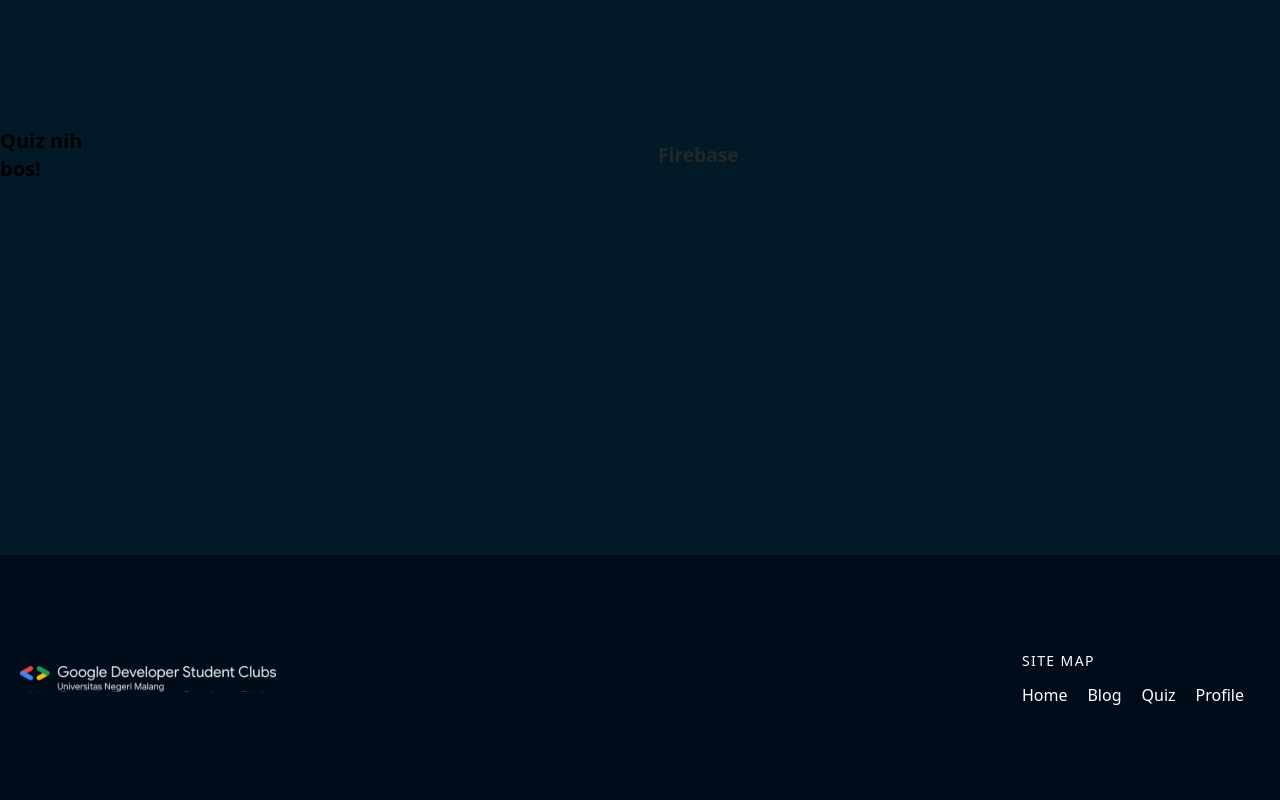
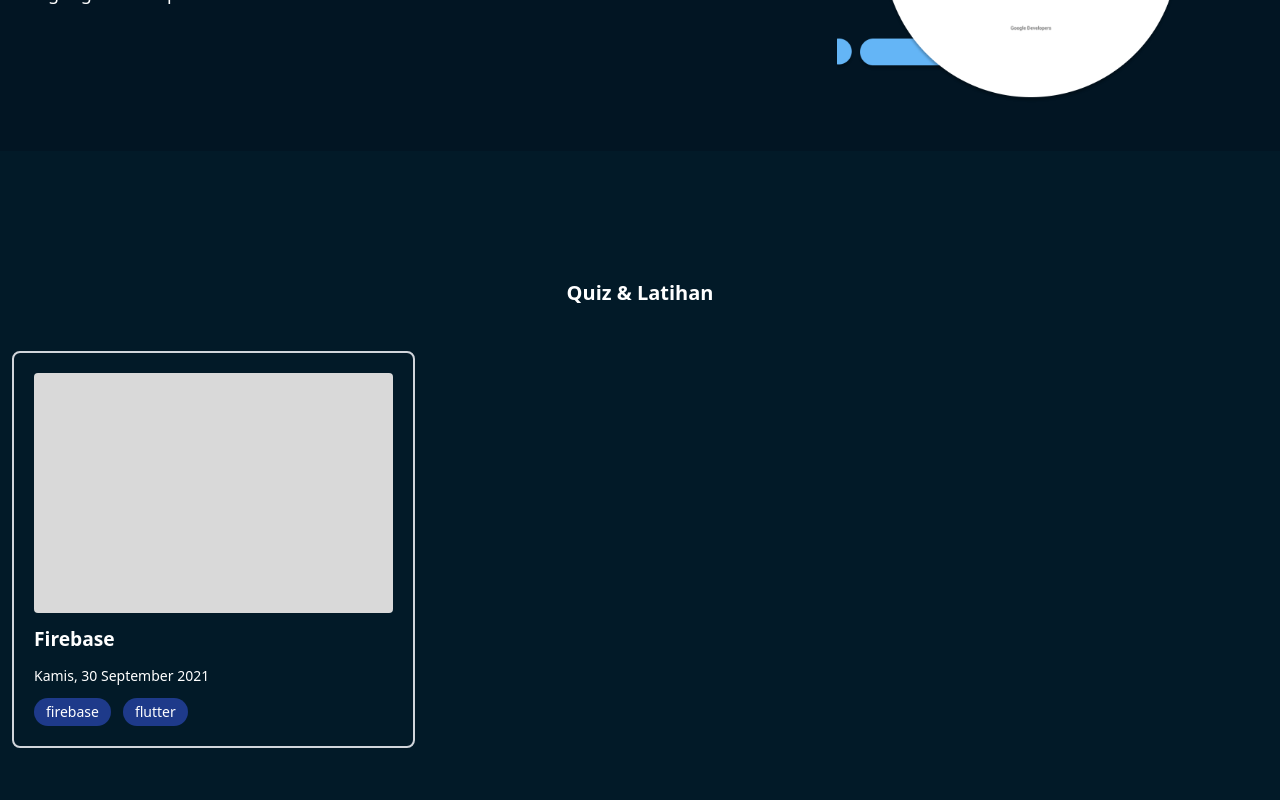
Before and after one commit to gdsc-um/homesite, a Next.js app: page /quiz in a window 1280 px wide. Shown: the part 320-1120 px from the top of the page. Built offline with nearby package versions, Linux system fonts and the light colour scheme.

Commit message:
feat: split componentent and rendering to blog and quiz pages

```diff
--- /dev/null
+++ b/src/components/ArticleCard.jsx
@@ -0,0 +1,37 @@
+import Link from "next/link";
+// PLEASE NOTE: This component applies to the blog and the quiz page
+
+export default function ArticleCard({ slug, frontmatter }) {
+  return (
+    <Link href={`/blog/${slug}`} className="lg:w-1/3 sm:w-1/2 w-full p-3">
+      <div className="relative h-full rounded-lg border-2 border-gray-300 flex flex-col gap-3 overflow-hidden p-5 text-white">
+        <div className="w-full h-60 bg-[#D9D9D9] rounded"></div>
+        <h2 className="text-[1.5vw] font-semibold">{frontmatter.title}</h2>
+        {/* pull data from date frontmatter and convert it to indonesian locale */}
+        <h4 className="text-sm">
+          {new Date(frontmatter.date).toLocaleDateString("id-ID", {
+            weekday: "long",
+            year: "numeric",
+            month: "long",
+            day: "numeric",
+          })}
+        </h4>
+        {/* check when the except is not present, if present show it and slice up to 100 character */}
+        {frontmatter.excerpt && (
+          <p className="text-sm">{frontmatter.excerpt.slice(0, 100)}...</p>
+        )}
+        <div className="flex flex-wrap gap-3">
+          {/* show the tags from the tags array, show max 3 tags */}
+          {frontmatter.tags.slice(0, 3).map((tag) => (
+            <span
+              key={tag}
+              className="text-sm bg-blue-900 rounded-full px-3 py-1"
+            >
+              {tag}
+            </span>
+          ))}
+        </div>
+      </div>
+    </Link>
+  );
+}
--- a/src/pages/blog/index.jsx
+++ b/src/pages/blog/index.jsx
@@ -1,7 +1,7 @@
+import ArticleCard from "@/components/ArticleCard";
 import HeroBlog from "@/components/HeroBlog";
 import fs from "fs";
 import matter from "gray-matter";
-import Link from "next/link";
 
 export async function getStaticProps() {
   const files = fs.readdirSync("posts");
@@ -31,34 +31,7 @@
         <h1 className="text-xl font-bold text-white">Postingan Terbaru</h1>
         <div className="w-full mx-auto container flex flex-wrap">
           {posts.map(({ slug, frontmatter }) => (
-            <Link
-              href={`/blog/${slug}`}
-              key={slug}
-              className="lg:w-1/3 sm:w-1/2 w-full p-3"
-            >
-              <div className="relative h-full rounded-lg border-2 border-gray-300 flex flex-col gap-3 overflow-hidden p-5 text-white">
-                <div className="w-full h-60 bg-[#D9D9D9] rounded"></div>
-                <h2 className="text-[1.5vw] font-semibold">
-                  {frontmatter.title}
-                </h2>
-                <h4>3 Juni 2023</h4>
-                <p>
-                  sinopsis dari artikel ini , tujuan , atau apalah itu pokok
-                  agak panjang atau waktu input diberi input sinopsis, taruh
-                  sini
-                </p>
-                <div className="flex flex-wrap gap-3">
-                  <div className="px-3 py-1 rounded border-2 border-gray-300">
-                    {" "}
-                    Kategori 1
-                  </div>
-                  <div className="px-3 py-1 rounded border-2 border-gray-300">
-                    {" "}
-                    Kategori 2
-                  </div>
-                </div>
-              </div>
-            </Link>
+            <ArticleCard slug={slug} frontmatter={frontmatter} key={slug} />
           ))}
         </div>
       </div>
--- a/src/pages/quiz/index.jsx
+++ b/src/pages/quiz/index.jsx
@@ -1,5 +1,6 @@
+import ArticleCard from "@/components/ArticleCard";
+import HeroBlog from "@/components/HeroBlog";
 import fs from "fs";
-import Link from "next/link";
 
 export async function getStaticProps() {
   const files = fs.readdirSync("quizzes");
@@ -23,16 +24,16 @@
 
 export default function Quiz({ quizzes }) {
   return (
-    <div className="w-full min-h-screen mx-auto container flex justify-center items-center">
-      <h1 className="text-xl font-bold">Quiz nih bos!</h1>
-      <div className="w-full min-h-screen mx-auto container flex justify-center items-center flex-col">
-        {quizzes.map(({ slug, metadata }) => (
-          <Link href={`/quiz/${slug}`} key={slug}>
-            <h2 className="text-center text-[#262626] text-[1.5vw] font-semibold">
-              {metadata.title}
-            </h2>
-          </Link>
-        ))}
+
+    <div className="w-full min-h-screen">
+      <HeroBlog />
+      <div className="mx-auto container py-32 flex flex-col gap-8 justify-center items-center">
+        <h1 className="text-xl font-bold text-white">Quiz & Latihan</h1>
+        <div className="w-full mx-auto container flex flex-wrap">
+          {quizzes.map(({ slug, metadata }) => (
+            <ArticleCard slug={slug} frontmatter={metadata} key={slug} />
+          ))}
+        </div>
       </div>
     </div>
   );
```
